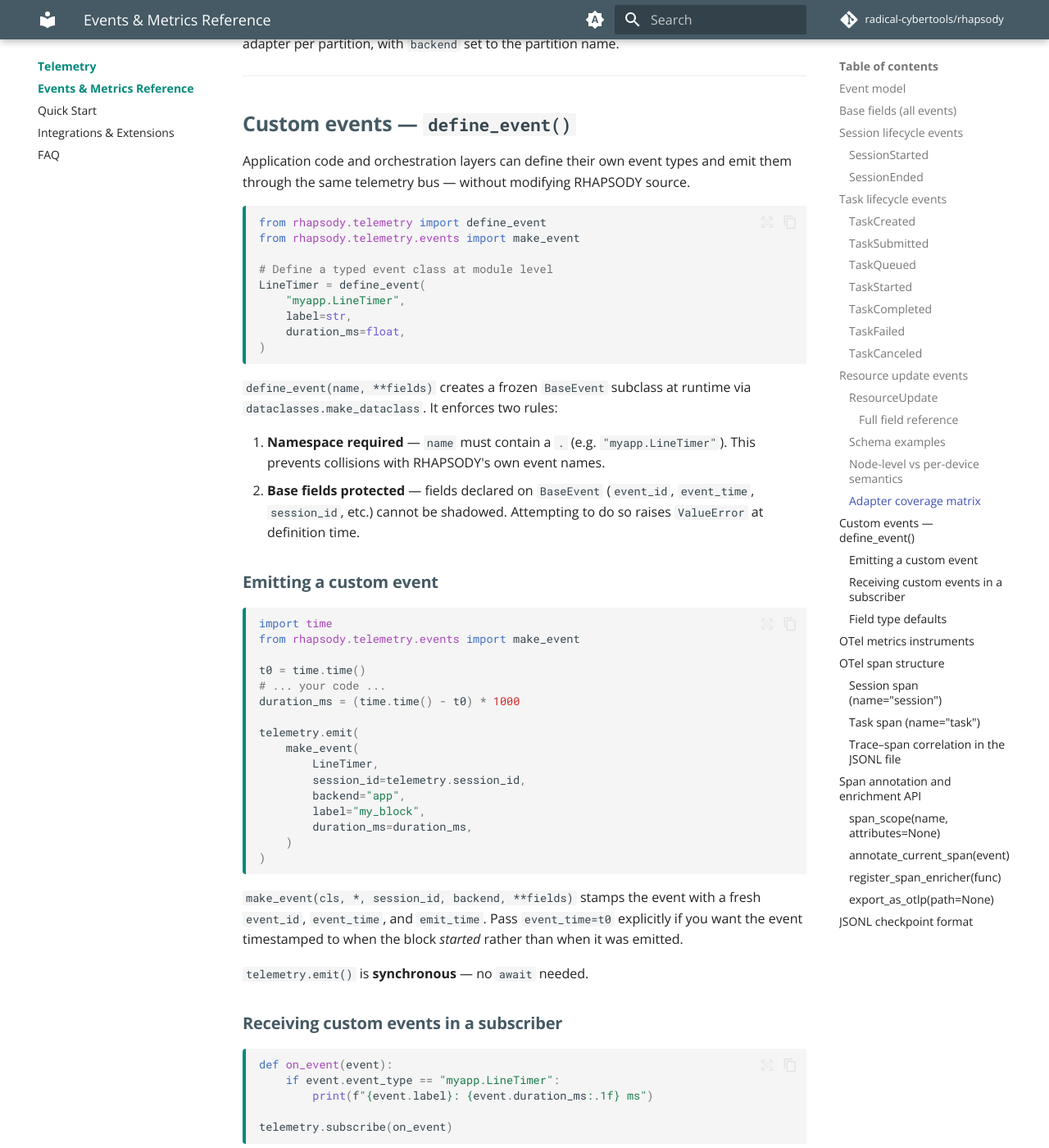
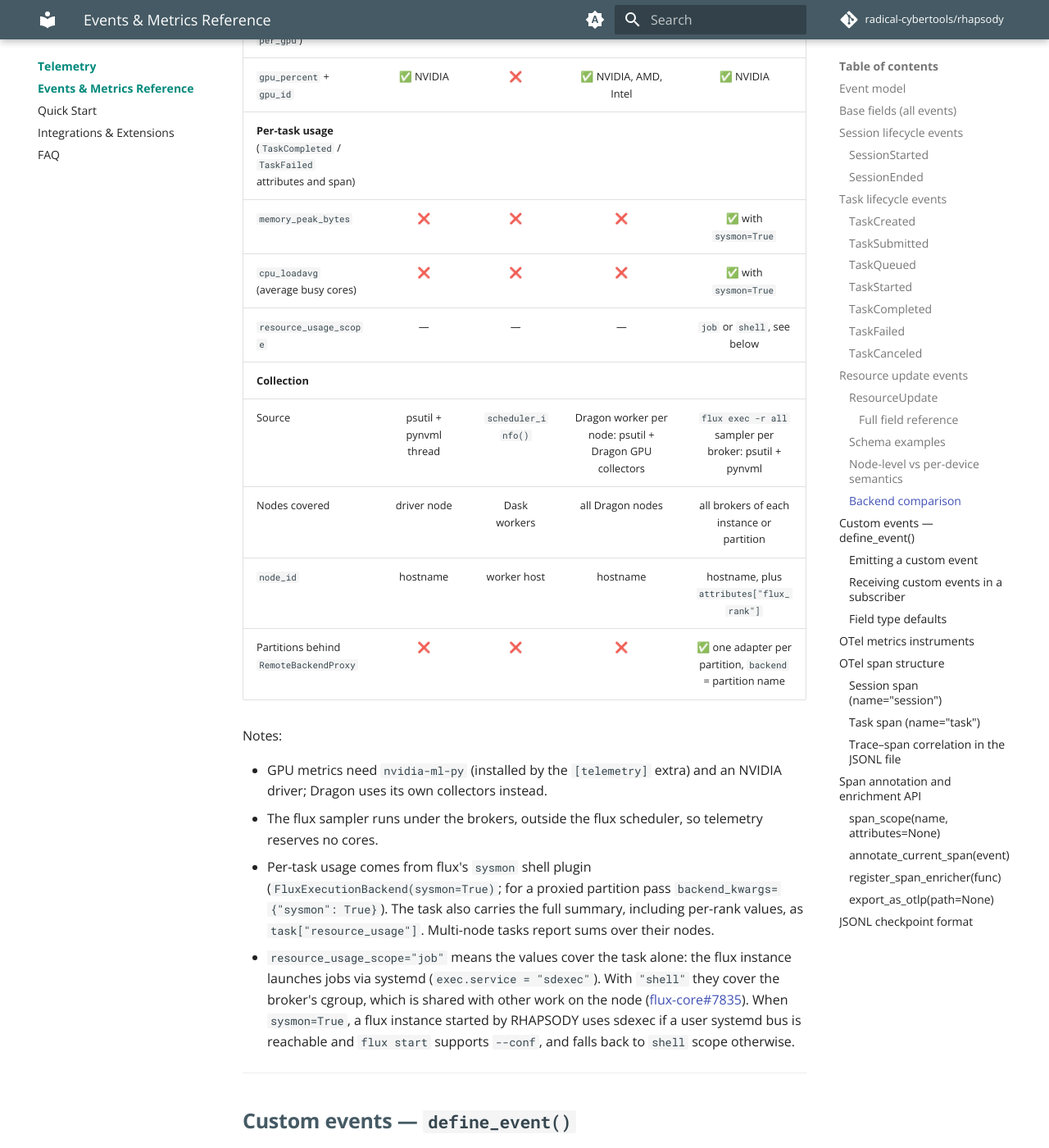
Before and after one commit to radical-cybertools/rhapsody, an MkDocs documentation site: the page built from docs/telemetry/reference.md, in a window 1280 px wide and 1400 px high, scrolled down 8067 px. Shown: the whole window at 82% size. Built offline with MkDocs 1.6.1 and Material for MkDocs 9.7.7, drawn with Linux system fonts in a browser that asks for light colours; comment, search, counter and statistics services are not loaded; some of the changed text lies outside the part shown.

Commit message:
docs: telemetry backend comparison table (Concurrent, Dask, Dragon, Flux)
Replace the adapter coverage matrix with a table of node, GPU and
per-task metrics, collection mechanism and partition support per
backend, including flux sysmon usage and its job/shell scope.

Co-Authored-By: Claude Opus 5.5 <noreply@anthropic.com>

```diff
--- a/docs/telemetry/reference.md
+++ b/docs/telemetry/reference.md
@@ -278,22 +278,51 @@ One poll cycle on a 4-GPU node emits 5 ResourceUpdate events:
 
 To get CPU/memory for a specific GPU node, join `per_gpu` events to the `per_node` event on `(session_id, node_id)` within the same poll window.
 
-### Adapter coverage matrix
+### Backend comparison
 
-| Metric | `resource_scope` | Concurrent | Dask | Dragon | Flux |
-|---|---|:---:|:---:|:---:|:---:|
-| `cpu_percent` | `per_node` only | ✅ | ✅ | ✅ | ✅ |
-| `memory_percent` | `per_node` only | ✅ | ✅ | ✅ | ✅ |
-| `gpu_percent` (aggregate) | `per_node` | ✅ if NVIDIA present | ❌ | ✅ | ✅ if NVIDIA present |
-| `gpu_percent` + `gpu_id` | `per_gpu` | ✅ if NVIDIA present | ❌ | ✅ | ✅ if NVIDIA present |
-| `disk_read/write_bytes` | `per_node` only | ✅ (delta) | ✅ (delta, first poll = null) | ✅ (delta) | ✅ (delta) |
-| `net_sent/recv_bytes` | `per_node` only | ✅ (delta) | ❌ | ✅ (delta) | ✅ (delta) |
+What each execution backend reports.  Task lifecycle events and spans
+(`TaskCreated` … `TaskCompleted`/`TaskFailed`/`TaskCanceled`) come from the
+session and are the same for every backend; the table covers resource
+metrics.
 
-Flux events carry the broker rank in `attributes["flux_rank"]`.  The flux adapter
-starts one sampler per broker rank via `flux exec -r all`, outside the flux
-scheduler, so telemetry reserves no cores.  Partitioned flux backends hosted
-behind a `RemoteBackendProxy` get one adapter per partition, with `backend` set
-to the partition name.
+| | Concurrent | Dask | Dragon | Flux |
+|---|:---:|:---:|:---:|:---:|
+| **Node metrics** (`ResourceUpdate`, `per_node`) | | | | |
+| `cpu_percent` | ✅ | ✅ | ✅ | ✅ |
+| `memory_percent` | ✅ | ✅ | ✅ | ✅ |
+| `gpu_percent` (max over devices) | ✅ NVIDIA | ❌ | ✅ NVIDIA, AMD, Intel | ✅ NVIDIA |
+| `disk_read/write_bytes` (delta) | ✅ | ✅ first poll null | ✅ | ✅ |
+| `net_sent/recv_bytes` (delta) | ✅ | ❌ | ✅ | ✅ |
+| **GPU metrics** (`ResourceUpdate`, `per_gpu`) | | | | |
+| `gpu_percent` + `gpu_id` | ✅ NVIDIA | ❌ | ✅ NVIDIA, AMD, Intel | ✅ NVIDIA |
+| **Per-task usage** (`TaskCompleted` / `TaskFailed` attributes and span) | | | | |
+| `memory_peak_bytes` | ❌ | ❌ | ❌ | ✅ with `sysmon=True` |
+| `cpu_loadavg` (average busy cores) | ❌ | ❌ | ❌ | ✅ with `sysmon=True` |
+| `resource_usage_scope` | — | — | — | `job` or `shell`, see below |
+| **Collection** | | | | |
+| Source | psutil + pynvml thread | `scheduler_info()` | Dragon worker per node: psutil + Dragon GPU collectors | `flux exec -r all` sampler per broker: psutil + pynvml |
+| Nodes covered | driver node | Dask workers | all Dragon nodes | all brokers of each instance or partition |
+| `node_id` | hostname | worker host | hostname | hostname, plus `attributes["flux_rank"]` |
+| Partitions behind `RemoteBackendProxy` | ❌ | ❌ | ❌ | ✅ one adapter per partition, `backend` = partition name |
+
+Notes:
+
+- GPU metrics need `nvidia-ml-py` (installed by the `[telemetry]` extra) and
+  an NVIDIA driver; Dragon uses its own collectors instead.
+- The flux sampler runs under the brokers, outside the flux scheduler, so
+  telemetry reserves no cores.
+- Per-task usage comes from flux's `sysmon` shell plugin
+  (`FluxExecutionBackend(sysmon=True)`; for a proxied partition pass
+  `backend_kwargs={"sysmon": True}`).  The task also carries the full
+  summary, including per-rank values, as `task["resource_usage"]`.
+  Multi-node tasks report sums over their nodes.
+- `resource_usage_scope="job"` means the values cover the task alone: the
+  flux instance launches jobs via systemd (`exec.service = "sdexec"`).
+  With `"shell"` they cover the broker's cgroup, which is shared with other
+  work on the node ([flux-core#7835](https://github.com/flux-framework/flux-core/issues/7835)).
+  When `sysmon=True`, a flux instance started by RHAPSODY uses sdexec if a
+  user systemd bus is reachable and `flux start` supports `--conf`, and
+  falls back to `shell` scope otherwise.
 
 ---
 
```
Also changed, not shown: README.md (+1 -0 lines).
